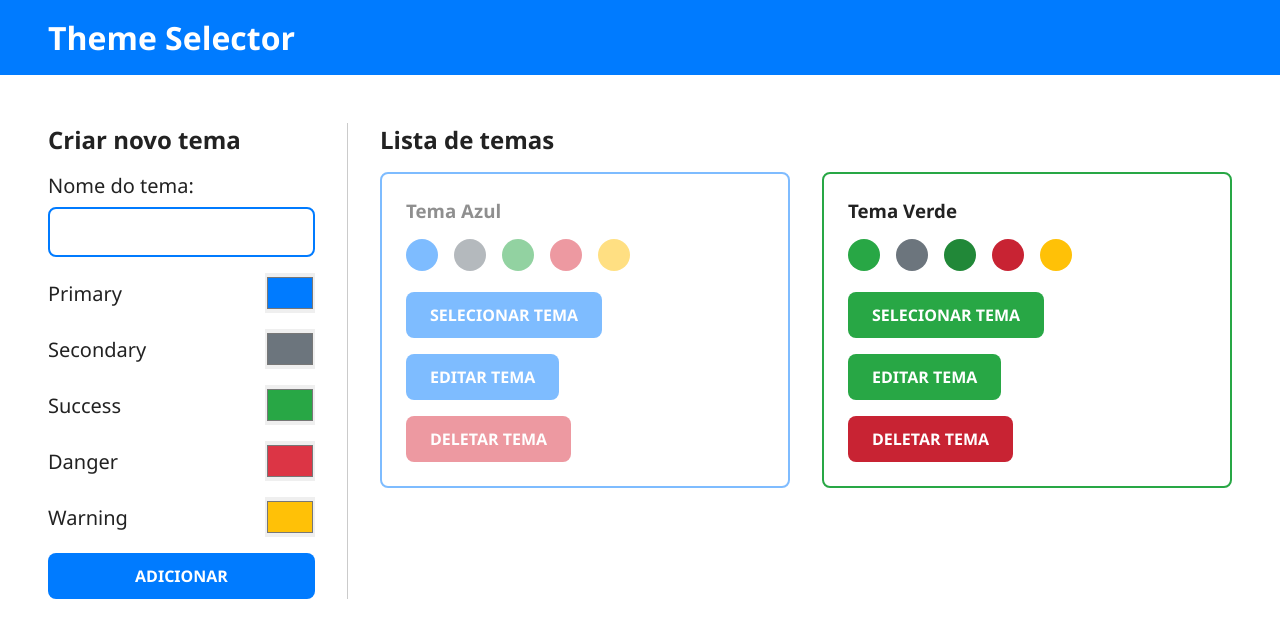
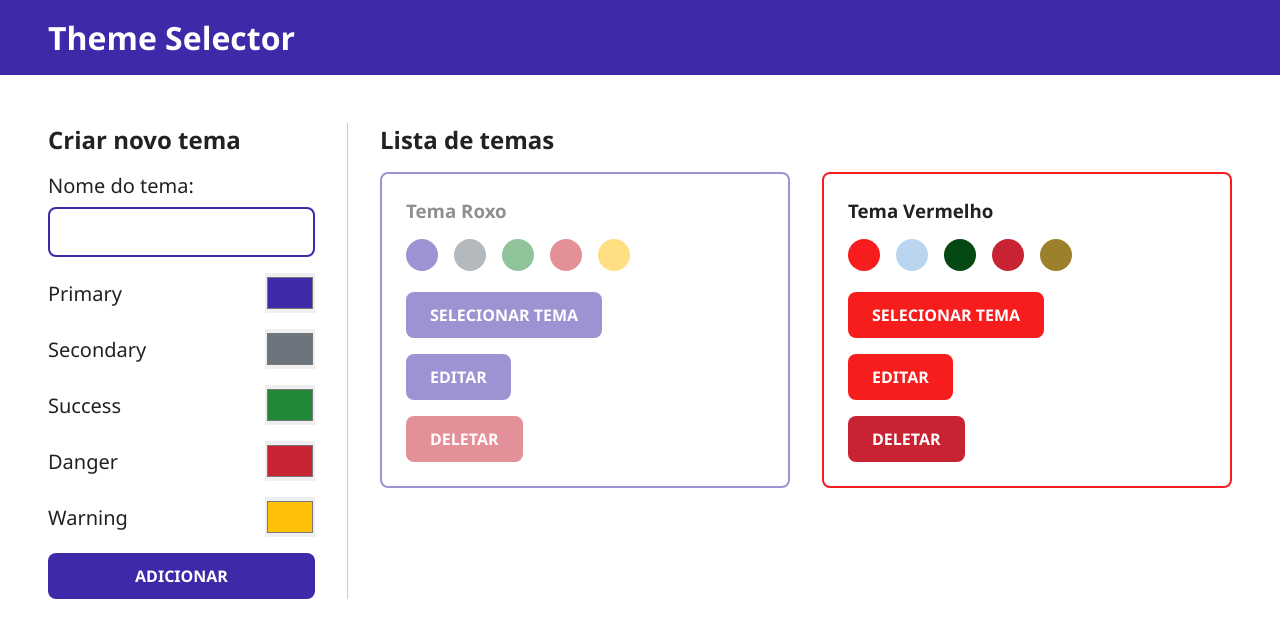
Before and after one commit to marcelopoars/theme-selector, a website with bundled scripts: page index.html in a window 1280 px wide. Built offline with nearby package versions, Linux system fonts and the light colour scheme; data requests are answered from the project's data file.

Commit message:
refactor: add JSON server and create CRUD functions

```diff
--- /dev/null
+++ b/db.json
@@ -0,0 +1,26 @@
+{
+  "themes": [
+    {
+      "id": "2024-05-18T13:10:45.881Z",
+      "name": "Tema Roxo",
+      "colors": {
+        "primary": "#3e29a8",
+        "secondary": "#6c757d",
+        "success": "#218838",
+        "danger": "#c82333",
+        "warning": "#ffc107"
+      }
+    },
+    {
+      "id": "2024-05-18T13:28:43.878Z",
+      "name": "Tema Vermelho",
+      "colors": {
+        "primary": "#f71d1d",
+        "secondary": "#b9d5ef",
+        "success": "#044813",
+        "danger": "#c82333",
+        "warning": "#9c802b"
+      }
+    }
+  ]
+}
--- a/index.html
+++ b/index.html
@@ -20,7 +20,7 @@
           <div class="form-container">
             <h2>Criar novo tema</h2>
 
-            <form id="new-theme-form">
+            <form id="new-theme-form" method="post">
               <div class="form-control">
                 <label for="theme-name-input">Nome do tema:</label>
                 <input type="text" id="theme-name-input" required />
--- a/src/app/app.js
+++ b/src/app/app.js
@@ -1,75 +1,30 @@
 import { renderThemeItem } from "../components/theme-item.js";
-import { themes } from "../mock/themes.js";
-import { resetForm } from "../utils/reset-form.js";
+import { createNewTheme } from "../utils/create-new-theme.js";
+import { fetchThemes } from "../utils/fetch-themes.js";
 import { setCurrentThemeStyles } from "../utils/set-current-theme-styles.js";
 
-export function loadUserThemesFromLocalStorage() {
-  const savedThemes = localStorage.getItem("themes");
-  return savedThemes ? JSON.parse(savedThemes) : null;
+const themeListElement = document.querySelector("#theme-list");
+const newThemeForm = document.querySelector("#new-theme-form");
+
+newThemeForm.addEventListener("submit", createNewTheme);
+
+export function setCurrentTheme(theme) {
+  const currentTheme = theme;
+
+  setCurrentThemeStyles(currentTheme);
+  renderThemeList(currentTheme);
 }
 
-let userThemes = loadUserThemesFromLocalStorage() || themes;
+export async function renderThemeList(theme) {
+  themeListElement.innerHTML = "";
 
-export function saveUserThemesToLocalStorage() {
-  localStorage.setItem("themes", JSON.stringify(userThemes));
-}
+  const themes = await fetchThemes();
 
-let currentTheme = userThemes[0] || themes[0];
-
-setCurrentThemeStyles(currentTheme);
-
-export function setCurrentTheme(theme) {
-  currentTheme = theme;
+  const currentTheme = theme || themes[0];
 
   setCurrentThemeStyles(currentTheme);
-  renderThemeList();
-}
 
-document.querySelector("#new-theme-form").addEventListener("submit", addNewTheme);
-
-export function addNewTheme(event) {
-  event.preventDefault();
-
-  const [
-    themeName,
-    primaryColor,
-    secondaryColor,
-    successColor,
-    dangerColor,
-    warningColor,
-  ] = document.getElementsByTagName("input");
-
-  const newTheme = {
-    id: new Date().toISOString(),
-    name: themeName.value,
-    colors: {
-      primary: primaryColor.value,
-      secondary: secondaryColor.value,
-      success: successColor.value,
-      danger: dangerColor.value,
-      warning: warningColor.value,
-    },
-  };
-
-  userThemes.push(newTheme);
-
-  resetForm(currentTheme);
-  renderThemeList();
-  saveUserThemesToLocalStorage();
-}
-
-export function deleteTheme(id) {
-  userThemes = userThemes.filter((theme) => theme.id !== id);
-  saveUserThemesToLocalStorage();
-  renderThemeList();
-}
-
-export function renderThemeList() {
-  const themeListElement = document.querySelector("#theme-list");
-
-  themeListElement.innerHTML = "";
-
-  userThemes.forEach((theme) => {
+  themes.forEach((theme) => {
     const themeItem = renderThemeItem(theme, currentTheme);
     themeListElement.appendChild(themeItem);
   });
--- a/src/components/delete-theme-button.js
+++ b/src/components/delete-theme-button.js
@@ -1,11 +1,11 @@
-import { deleteTheme } from "../app/app.js";
+import { deleteTheme } from "../utils/delete-theme.js";
 
 export function renderDeleteThemeButton(theme) {
   const button = document.createElement("button");
   button.style.backgroundColor = theme.colors.danger;
   button.style.display = "block";
   button.style.marginTop = "1rem";
-  button.textContent = "Deletar tema";
+  button.textContent = "Deletar";
 
   button.addEventListener("click", () => deleteTheme(theme.id));
 
--- a/src/components/edit-theme-button.js
+++ b/src/components/edit-theme-button.js
@@ -5,14 +5,11 @@ export function renderEditThemeButton(theme) {
   button.style.backgroundColor = theme.colors.primary;
   button.style.display = "block";
   button.style.marginTop = "1rem";
-  button.textContent = "Editar tema";
+  button.textContent = "Editar";
 
   button.addEventListener("click", () => {
     document.querySelector("#new-theme-form-button").textContent = "Salvar";
     setEditableThemeData(theme);
-
-    console.log(theme.name);
-    console.log(theme.id);
   });
 
   return button;
--- a/src/components/theme-item.js
+++ b/src/components/theme-item.js
@@ -1,7 +1,6 @@
 import { renderDeleteThemeButton } from "./delete-theme-button.js";
 import { renderEditThemeButton } from "./edit-theme-button.js";
 import { renderSelectThemeButton } from "./select-theme-button.js";
-
 
 export function renderThemeItem(theme, currentTheme) {
   const themeWrapper = document.createElement("li");
@@ -39,7 +38,5 @@ export function renderThemeItem(theme, currentTheme) {
   const deleteThemeButton = renderDeleteThemeButton(theme);
   themeWrapper.appendChild(deleteThemeButton);
 
-
-
   return themeWrapper;
 }
--- a/src/mock/themes.js
+++ /dev/null
@@ -1,24 +0,0 @@
-export const themes = [
-  {
-    id: 1,
-    name: "Tema Azul",
-    colors: {
-      primary: "#007bff",
-      secondary: "#6c757d",
-      success: "#28a745",
-      danger: "#dc3545",
-      warning: "#ffc107",
-    },
-  },
-  {
-    id: 2,
-    name: "Tema Verde",
-    colors: {
-      primary: "#28a745",
-      secondary: "#6c757d",
-      success: "#218838",
-      danger: "#c82333",
-      warning: "#ffc107",
-    },
-  },
-];
--- /dev/null
+++ b/src/utils/create-new-theme.js
@@ -0,0 +1,48 @@
+import { renderThemeList } from "../app/app.js";
+
+export async function createNewTheme(event) {
+  event.preventDefault();
+
+  const [
+    themeName,
+    primaryColor,
+    secondaryColor,
+    successColor,
+    dangerColor,
+    warningColor,
+  ] = document.getElementsByTagName("input");
+
+  const newTheme = {
+    id: new Date().toISOString(),
+    name: themeName.value,
+    colors: {
+      primary: primaryColor.value,
+      secondary: secondaryColor.value,
+      success: successColor.value,
+      danger: dangerColor.value,
+      warning: warningColor.value,
+    },
+  };
+
+  try {
+    const response = await fetch("http://localhost:3000/themes", {
+      method: "POST",
+      headers: {
+        "Content-Type": "application/json",
+      },
+      body: JSON.stringify(newTheme),
+    });
+
+    if (!response.ok) {
+      throw new Error(
+        "Erro ao adicionar tema. Código de status: " + response.status
+      );
+    }
+
+    renderThemeList();
+
+    resetForm(currentTheme);
+  } catch (error) {
+    console.error("Erro ao adicionar tema:", error);
+  }
+}
--- /dev/null
+++ b/src/utils/delete-theme.js
@@ -0,0 +1,13 @@
+import { renderThemeList } from "../app/app.js";
+
+export async function deleteTheme(id) {
+  try {
+    await fetch(`http://localhost:3000/themes/${id}`, {
+      method: "DELETE",
+    });
+
+    renderThemeList();
+  } catch (error) {
+    console.error("Erro ao excluir tema:", error);
+  }
+}
--- /dev/null
+++ b/src/utils/fetch-themes.js
@@ -0,0 +1,16 @@
+export async function fetchThemes() {
+  try {
+    const response = await fetch("http://localhost:3000/themes");
+    if (!response.ok) {
+      throw new Error(
+        "Erro ao buscar os temas. Código de status: " + response.status
+      );
+    }
+
+    const data = await response.json();
+    return data;
+  } catch (error) {
+    console.error("XXXX Erro ao buscar os temas:", error.message);
+    return null;
+  }
+}
```
Also changed, not shown: package.json (added, +16 -0 lines), src/mock/mock.json (added, +24 -0 lines), 2 other files.
